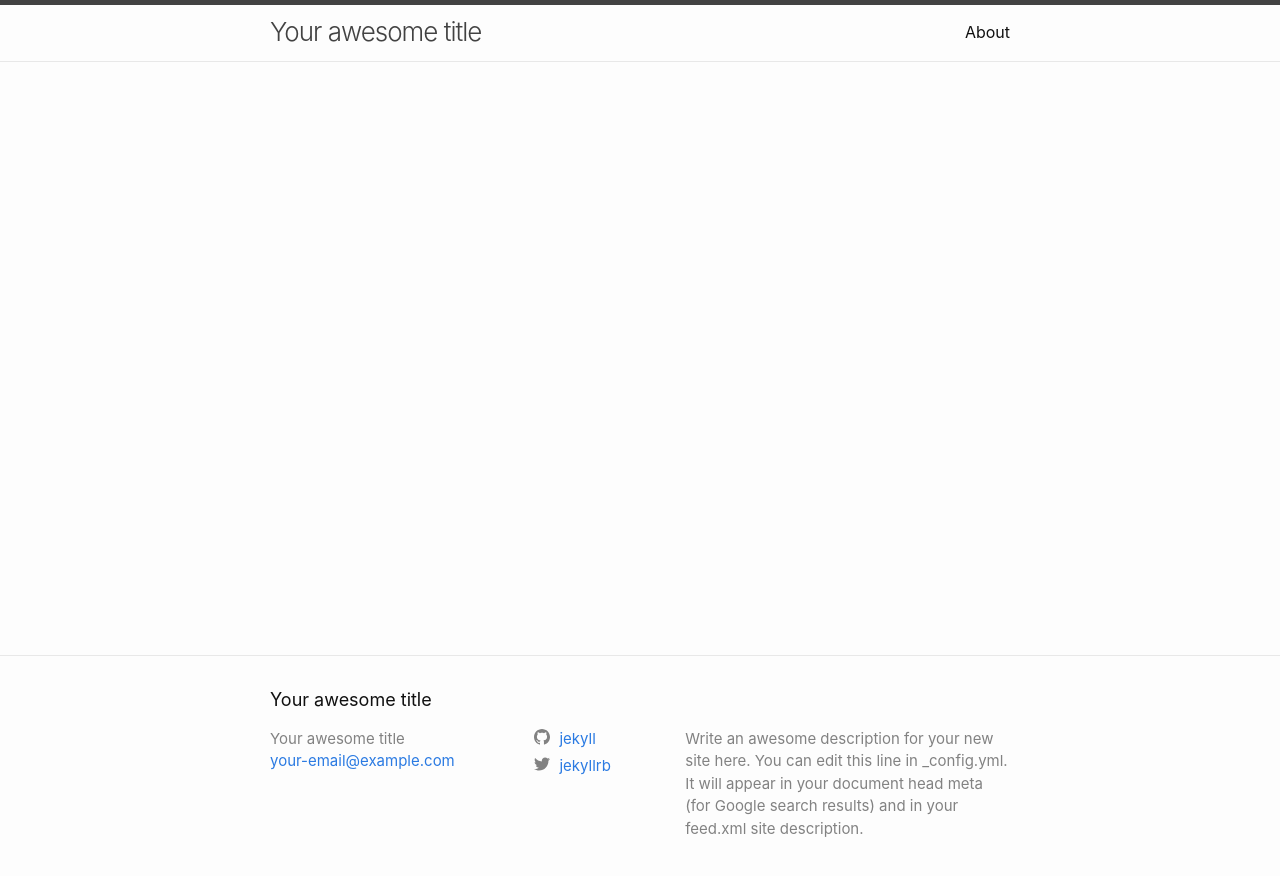
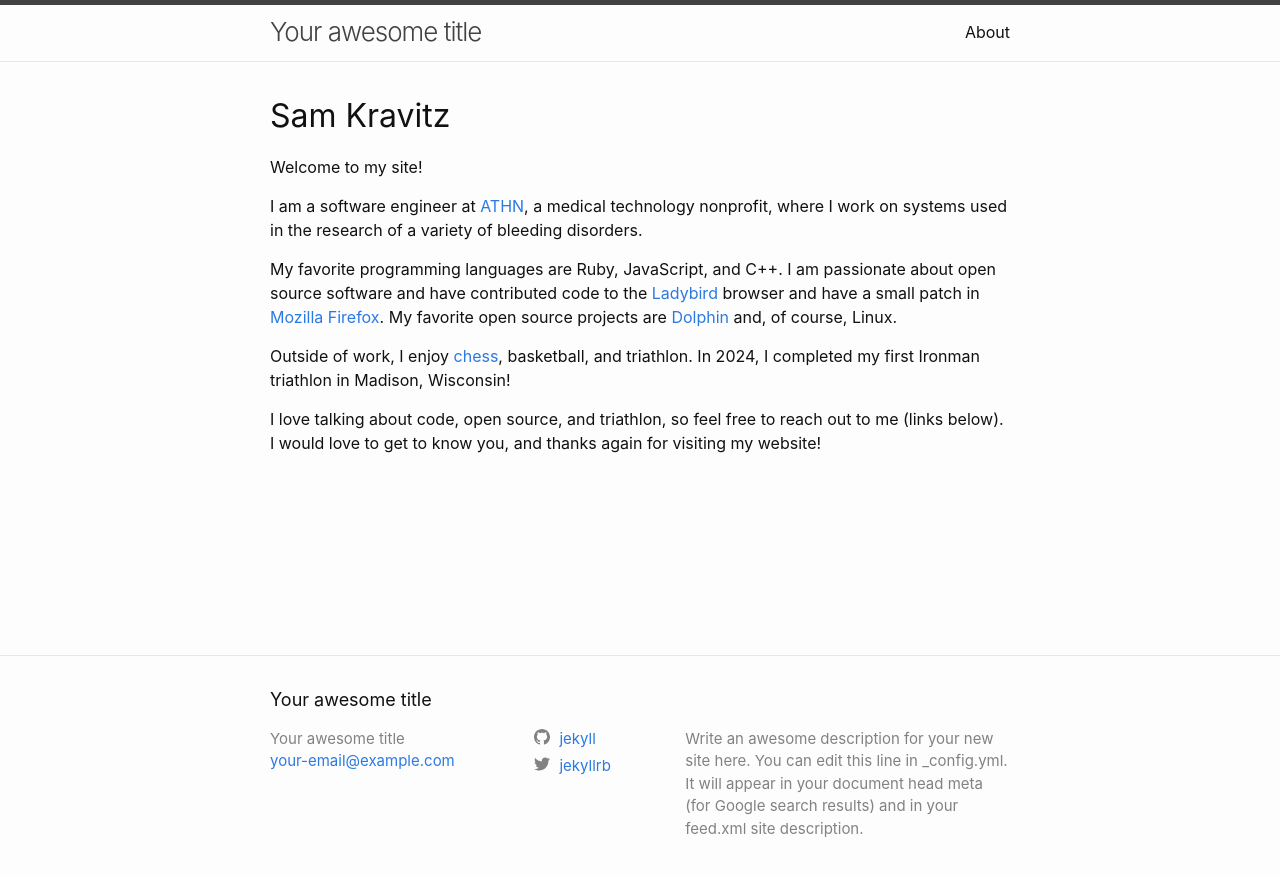
Before and after one commit to samkravitz/kravitz.dev, a Jekyll site: the page built from index.markdown, in a window 1280 px wide. Shown: the top 876 px of the page. Built offline with Jekyll 4.4.1, drawn with Linux system fonts in a browser that asks for light colours.

Commit message:
Redo content on home page

```diff
--- a/_layouts/home.html
+++ b/_layouts/home.html
@@ -9,5 +9,26 @@
 
   {{ content }}
 
-
+  <h1>Sam Kravitz</h1>
+  <p>Welcome to my site!</p>
+  <p>
+    I am a software engineer at <a href="https://athn.org">ATHN</a>, a medical technology nonprofit, where I work on
+    systems used in the research of a variety of bleeding disorders.
+  </p>
+  <p>
+    My favorite programming languages are Ruby, JavaScript, and C++.
+    I am passionate about open source software and have contributed code to the <a
+      href="https://github.com/SerenityOS/serenity/pull/20419">Ladybird</a> browser
+    and have a small patch in <a href="https://phabricator.services.mozilla.com/D177832">Mozilla Firefox</a>. My
+    favorite open source projects are <a href="https://github.com/dolphin-emu/dolphin">Dolphin</a> and, of course,
+    Linux.
+  </p>
+  <p>
+    Outside of work, I enjoy <a href="https://lichess.org/@/skravitz">chess</a>, basketball, and triathlon. In 2024, I
+    completed my first Ironman triathlon in Madison, Wisconsin!
+  </p>
+  <p>
+    I love talking about code, open source, and triathlon, so feel free to reach out to me (links below). I would love
+    to get to know you, and thanks again for visiting my website!
+  </p>
 </div>
```
